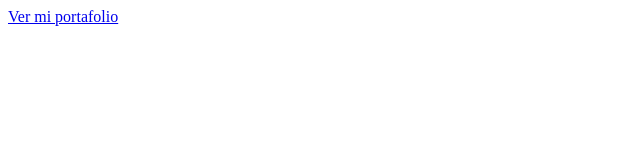
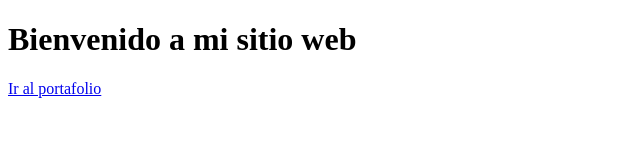
Before and after one commit to JoseMarmolejo/Pulpas-Tropikae, a plain HTML site: page index.html in a window 1280 px wide. Shown: the whole page, without its empty margins (0-640 px from the left). Drawn offline with Linux system fonts and the light colour scheme.

Commit message:
Update index.html

```diff
--- a/index.html
+++ b/index.html
@@ -1 +1,13 @@
-<a href="portafolio.html">Ver mi portafolio</a>
+<!DOCTYPE html>
+<html lang="es">
+<head>
+    <meta charset="UTF-8">
+    <title>Mi Página Principal</title>
+</head>
+<body>
+    <h1>Bienvenido a mi sitio web</h1>
+    <p>
+        <a href="portafolio.html">Ir al portafolio</a>
+    </p>
+</body>
+</html>
```
